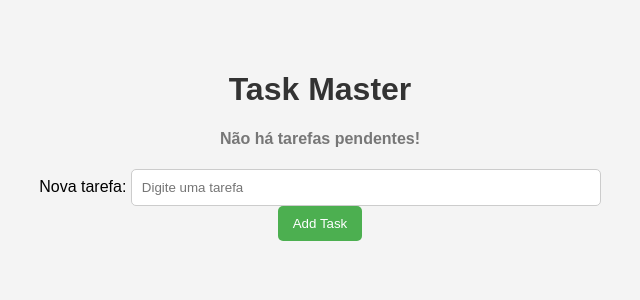
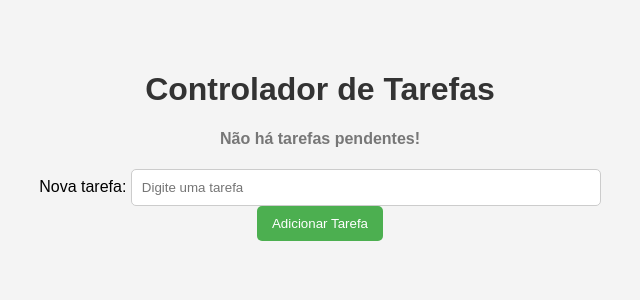
Before and after one commit to Kalelcst/Projeto_Flask, a Flask app: page / in a window 1280 px wide. Shown: the top 300 px of the page, without its empty margins (320-960 px from the left). Run offline with Flask 3, Linux system fonts and the light colour scheme.

Commit message:
Atualizando textos de HTML do projeto

```diff
--- a/templates/index.html
+++ b/templates/index.html
@@ -1,12 +1,12 @@
 {% extends "base.html" %}
 
 {% block head %}
-<title>Task Master</title>
+<title>Controlador de Tarefas</title>
 {% endblock %}
 
 {% block body %}
 <div class="content">
-    <h1 class="title">Task Master</h1>
+    <h1 class="title">Controlador de Tarefas</h1>
     {% if tasks|length < 1 %}
     <h4 class="empty-message">Não há tarefas pendentes!</h4>
     {% else %}
@@ -14,9 +14,9 @@
     <table>
         <thead>
             <tr>
-                <th>Task</th>
-                <th>Added</th>
-                <th>Actions</th>
+                <th>Tarefa</th>
+                <th>Adicionar</th>
+                <th>Ações</th>
             </tr>
         </thead>
 
@@ -28,9 +28,9 @@
                 <td>{{ task.content }}</td>
                 <td>{{ task.date_created.date() }}</td>
                 <td>
-                    <a href="/delete/{{ task.id }}">Delete</a>
+                    <a href="/delete/{{ task.id }}">Deletar</a>
                     <br>
-                    <a href="/update/{{ task.id }}">Update</a>
+                    <a href="/update/{{ task.id }}">Atualizar</a>
                 </td>
             </tr>
         {% endfor %}
@@ -43,7 +43,7 @@
 
             <label for="content">Nova tarefa:</label>
             <input type="text" name="content" id="content" placeholder="Digite uma tarefa" required>
-            <input type="submit" value="Add Task">
+            <input type="submit" value="Adicionar Tarefa">
 
         </form>
     </div>
```
